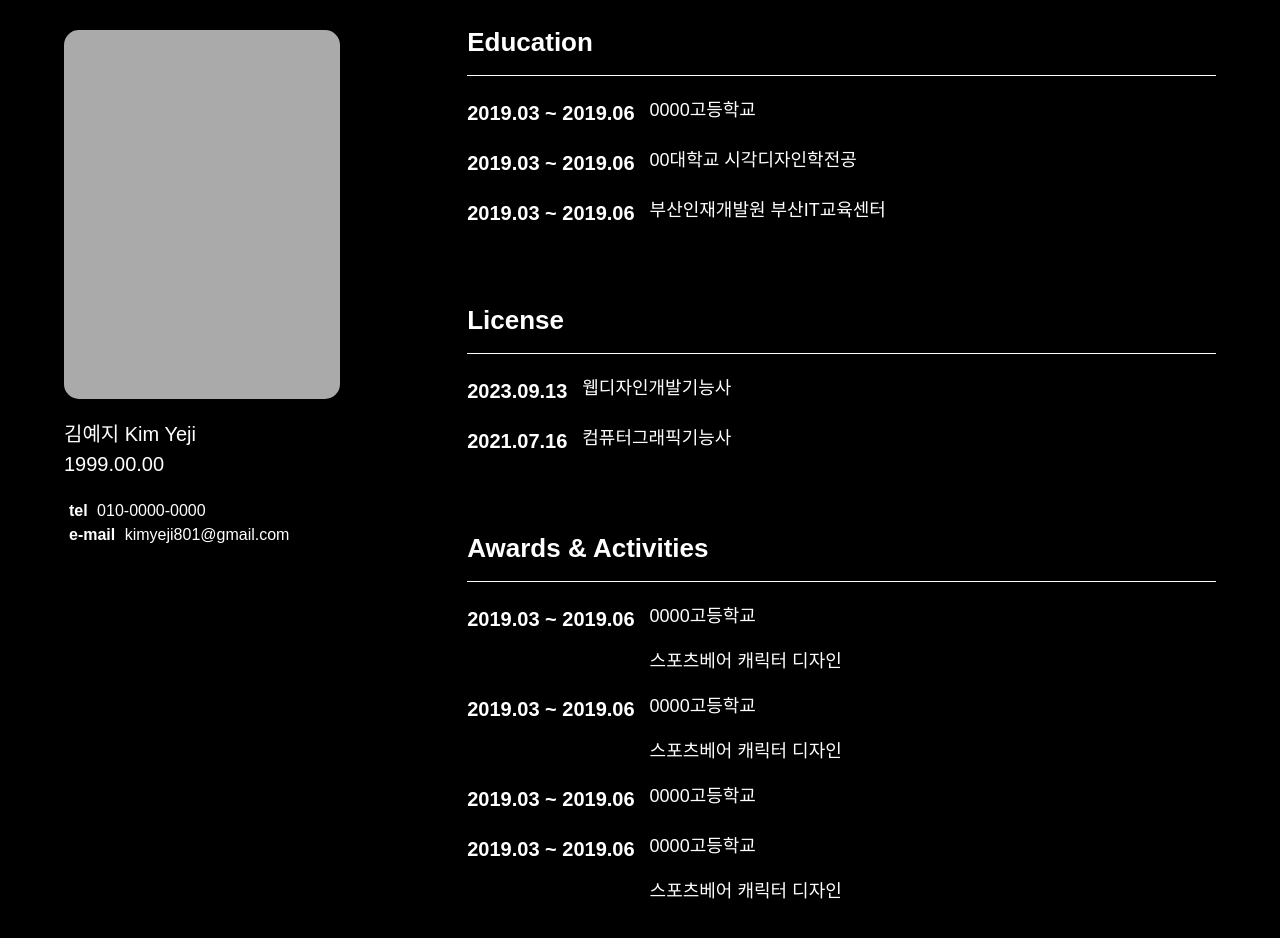
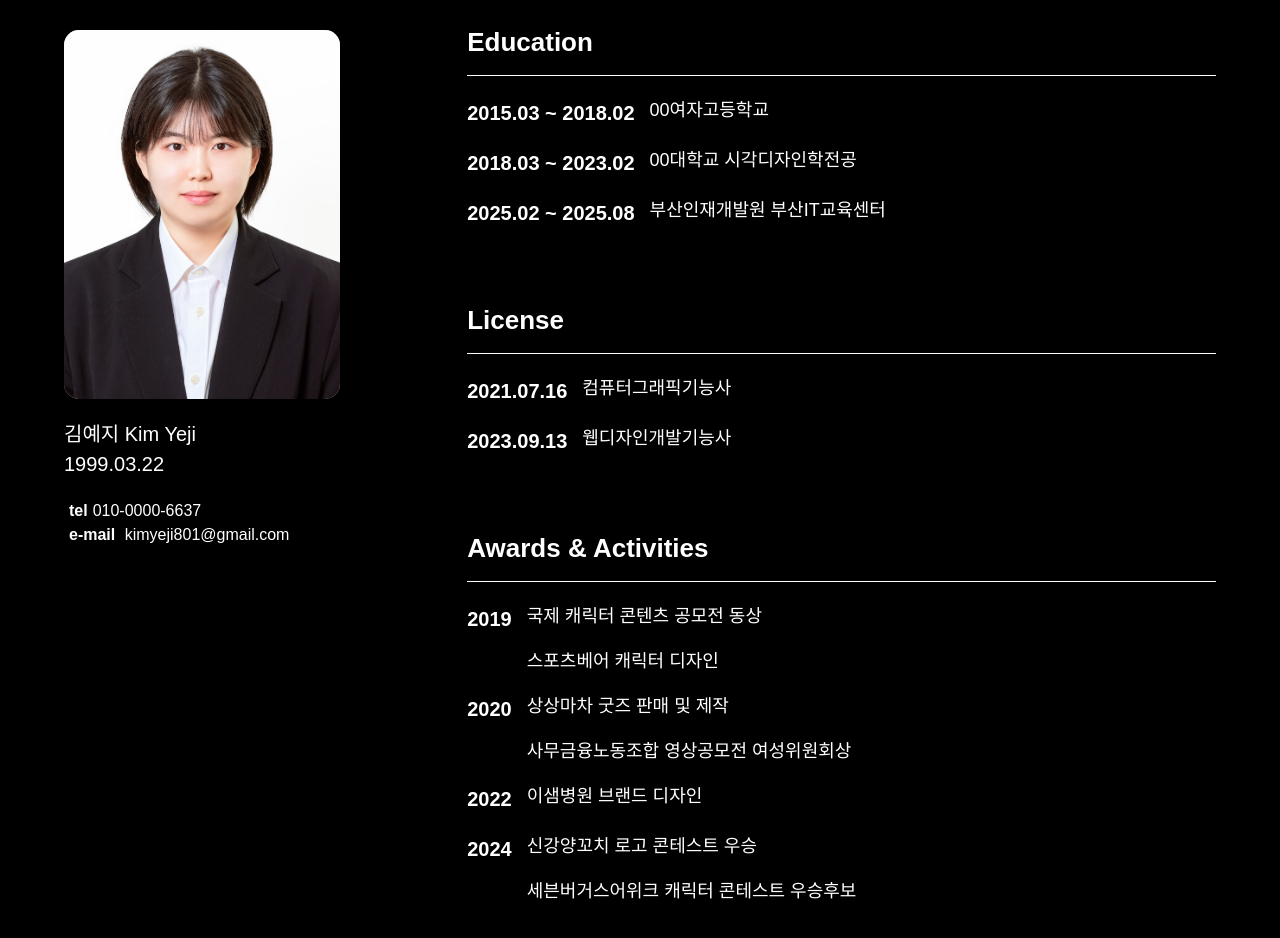
Before and after one commit to yejiki/2025portfolio, a plain HTML site: page index.html in a window 1280 px wide. Shown: the part 5580-6518 px from the top of the page. Drawn offline with nearby package versions, Linux system fonts and the light colour scheme; a web font is replaced by a local one.

Commit message:
내용 수정중

```diff
--- a/css/main.css
+++ b/css/main.css
@@ -486,7 +486,10 @@ header .inner nav ul li:last-child{
   color: #000;
 }
 
-
+.fig-btn{
+  bottom: 80px;
+  padding: 6px 25px;
+}
 
 /* 제목 설명 */
 .project-title a{
@@ -600,6 +603,11 @@ header .inner nav ul li:last-child{
   border-radius: 15px;
   margin-bottom: 20px;
   margin-top: 20px;
+  overflow: hidden;
+}
+.pr .pr-img img{
+  width: 100%;
+  object-fit: cover;
 }
 .name, .birth{
   font-size: 2rem;
--- a/index.html
+++ b/index.html
@@ -189,6 +189,7 @@
                             <div><img src="img/share.svg" alt="기여도"><p>기여도 100%</p></div>
                             <div><img src="img/clock.svg" alt="소요시간"><p>소요시간 0일</p></div>
                           </div>
+                          <a href="#" class="project-btn fig-btn">GO FIG</a>
                           <a href="#" class="project-btn">GO SITE</a>
 
                         </div>
@@ -464,13 +465,13 @@
       <div class="inner">
         <h1 class="sub-txt">Profile</h1>
 
-        <div class="pr-wrap">
+<div class="pr-wrap">
           <div class="pr">
-            <div class="pr-img"><img src="../" alt=""></div>
+            <div class="pr-img"><img src="img/idphoto.jpg" alt="증명사진"></div>
             <div class="pr-info">
               <p class="name">김예지 Kim Yeji</p>
-              <p class="birth">1999.00.00</p>
-              <p class="num"><strong>tel</strong> 010-0000-0000</p>
+              <p class="birth">1999.03.22</p>
+              <p class="num"><strong>tel</strong>010-0000-6637</p>
               <p class="num tel"><strong>e-mail</strong> kimyeji801@gmail.com</p>
 
             </div>
@@ -481,15 +482,15 @@
               <div>
                 <h3>Education</h3>
                 <div class="pr-txt">
-                  <p class="pr-tit">2019.03 ~ 2019.06</p>
-                  <p class="detail">0000고등학교</p>
+                  <p class="pr-tit">2015.03 ~ 2018.02</p>
+                  <p class="detail">00여자고등학교</p>
                 </div>
                 <div class="pr-txt">
-                  <p class="pr-tit">2019.03 ~ 2019.06</p>
+                  <p class="pr-tit">2018.03 ~ 2023.02</p>
                   <p class="detail">00대학교 시각디자인학전공</p>
                 </div>
                 <div class="pr-txt">
-                  <p class="pr-tit">2019.03 ~ 2019.06</p>
+                  <p class="pr-tit">2025.02 ~ 2025.08</p>
                   <p class="detail">부산인재개발원 부산IT교육센터</p>
                 </div>
 
@@ -497,12 +498,12 @@
             <div>
               <h3>License</h3>
               <div class="pr-txt">
+                <p class="pr-tit">2021.07.16</p>
+                <p class="detail">컴퓨터그래픽기능사</p>
+              </div>
+              <div class="pr-txt">
                 <p class="pr-tit">2023.09.13</p>
                 <p class="detail">웹디자인개발기능사</p>
-              </div>
-              <div class="pr-txt">
-                <p class="pr-tit">2021.07.16</p>
-                <p class="detail">컴퓨터그래픽기능사</p>
               </div>
             </div>
 
@@ -511,20 +512,20 @@
           <div class="award">
             <h3>Awards & Activities</h3>
               <div class="pr-txt">
-                <p class="pr-tit">2019.03 ~ 2019.06</p>
-                <p class="detail">0000고등학교 <br>스포츠베어 캐릭터 디자인</p>
+                <p class="pr-tit">2019</p>
+                <p class="detail">국제 캐릭터 콘텐츠 공모전 동상<br>스포츠베어 캐릭터 디자인</p>
               </div>
               <div class="pr-txt">
-                <p class="pr-tit">2019.03 ~ 2019.06</p>
-                <p class="detail">0000고등학교 <br>스포츠베어 캐릭터 디자인</p>
+                <p class="pr-tit">2020</p>
+                <p class="detail">상상마차 굿즈 판매 및 제작<br>사무금융노동조합 영상공모전 여성위원회상</p>
               </div>
               <div class="pr-txt">
-                <p class="pr-tit">2019.03 ~ 2019.06</p>
-                <p class="detail">0000고등학교</p>
+                <p class="pr-tit">2022</p>
+                <p class="detail">이샘병원 브랜드 디자인</p>
               </div>
               <div class="pr-txt">
-                <p class="pr-tit">2019.03 ~ 2019.06</p>
-                <p class="detail">0000고등학교 <br>스포츠베어 캐릭터 디자인</p>
+                <p class="pr-tit">2024</p>
+                <p class="detail">신강양꼬치 로고 콘테스트 우승<br>세븐버거스어위크 캐릭터 콘테스트 우승후보</p>
               </div>
           </div><!-- 수상내역, 활동 -->
           </div>
```
Also changed, not shown: img/idphoto.jpg (added).
